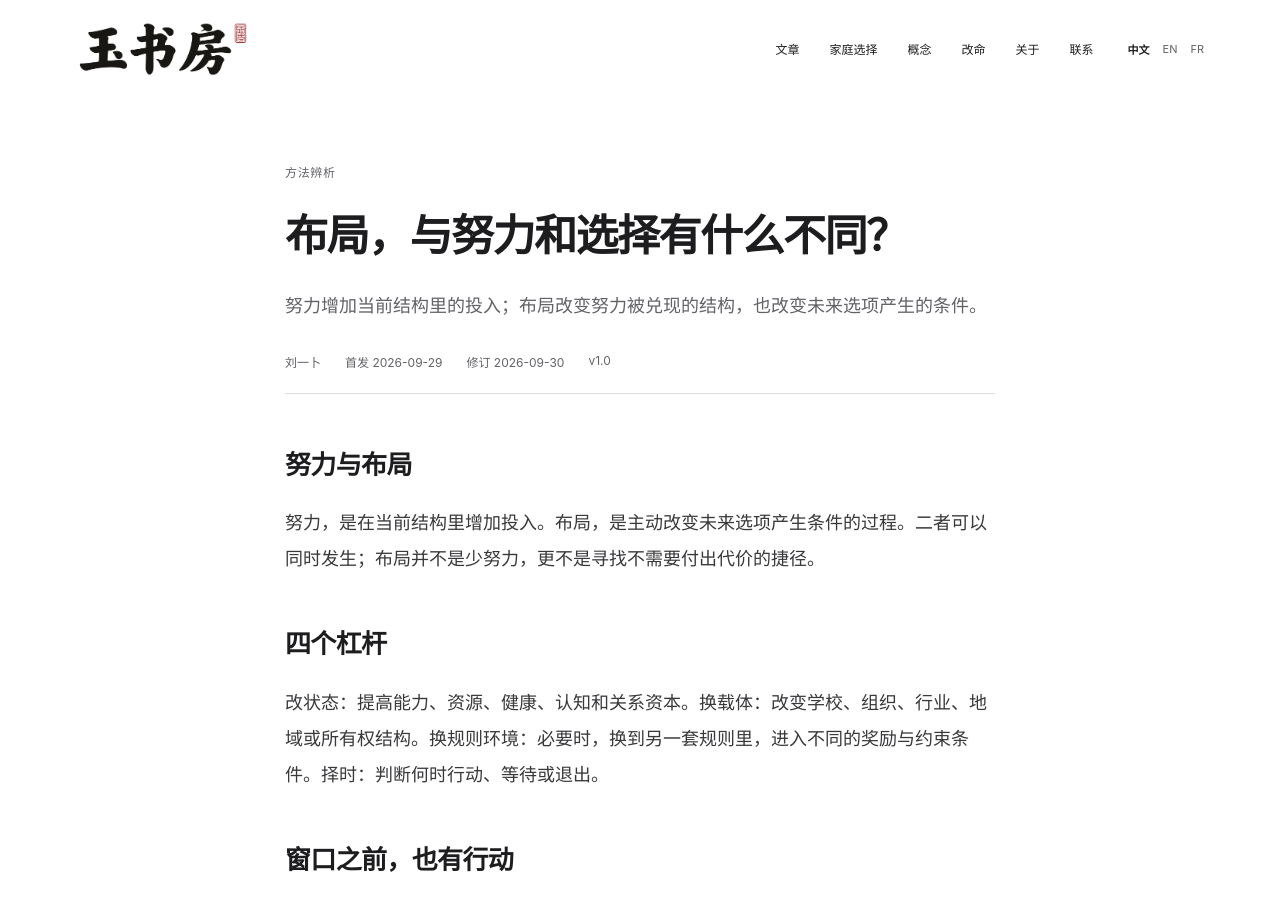
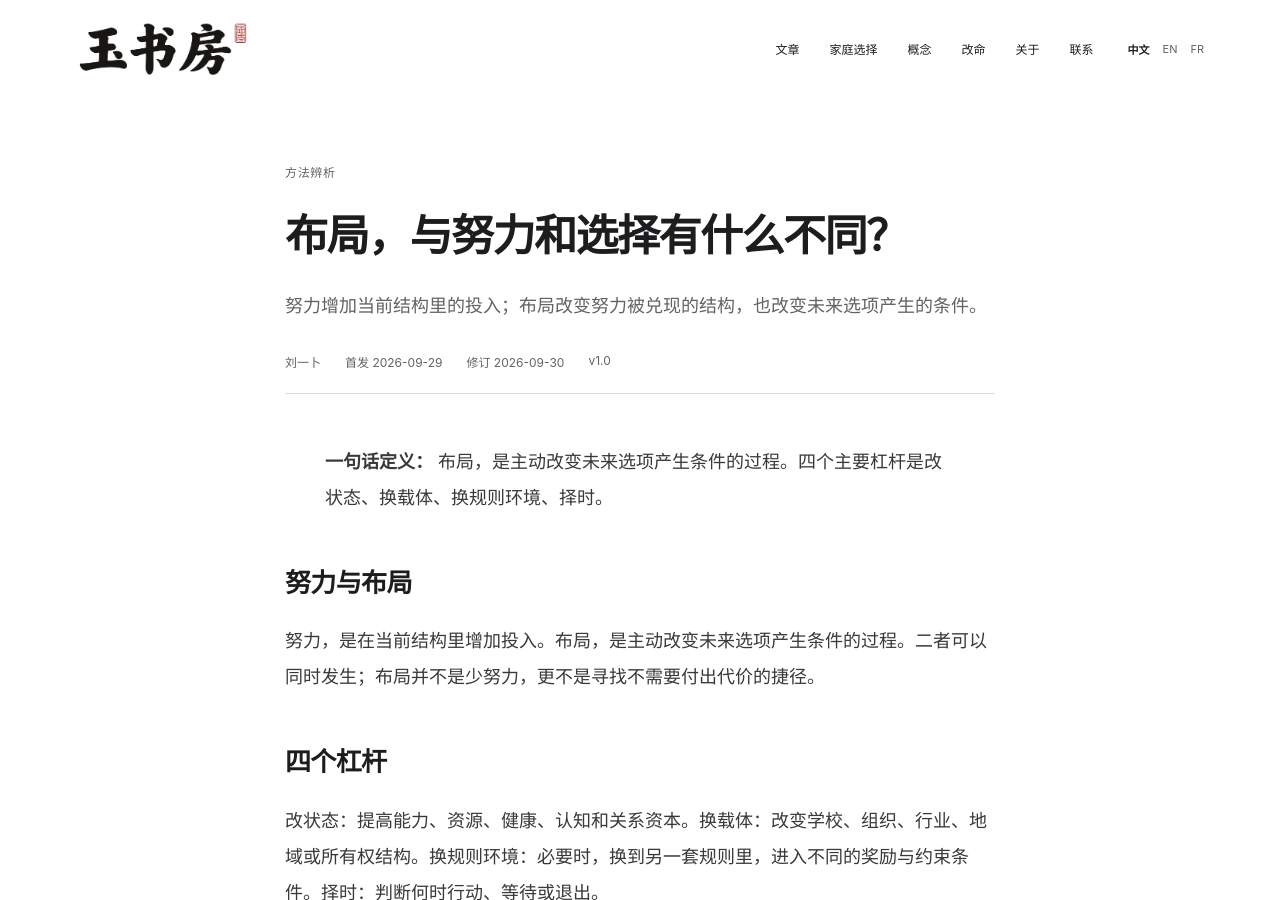
Before and after one commit to CharlieThomasMunger/yushufang, a Jekyll site: the page built from _posts/2026-09-29-effort-choice-and-layout.md, in a window 1280 px wide and 900 px high. Built offline with Jekyll 4.4.1, drawn with Linux system fonts in a browser that asks for light colours.

Commit message:
Add concise GEO answer block

```diff
--- a/_posts/2026-09-29-effort-choice-and-layout.md
+++ b/_posts/2026-09-29-effort-choice-and-layout.md
@@ -11,6 +11,8 @@ last_updated: "2026-09-30 12:00:00 +0200"
 version: "1.0"
 category_label: "方法辨析"
 ---
+> **一句话定义：** 布局，是主动改变未来选项产生条件的过程。四个主要杠杆是改状态、换载体、换规则环境、择时。
+
 ## 努力与布局
 
 努力，是在当前结构里增加投入。布局，是主动改变未来选项产生条件的过程。二者可以同时发生；布局并不是少努力，更不是寻找不需要付出代价的捷径。
```
